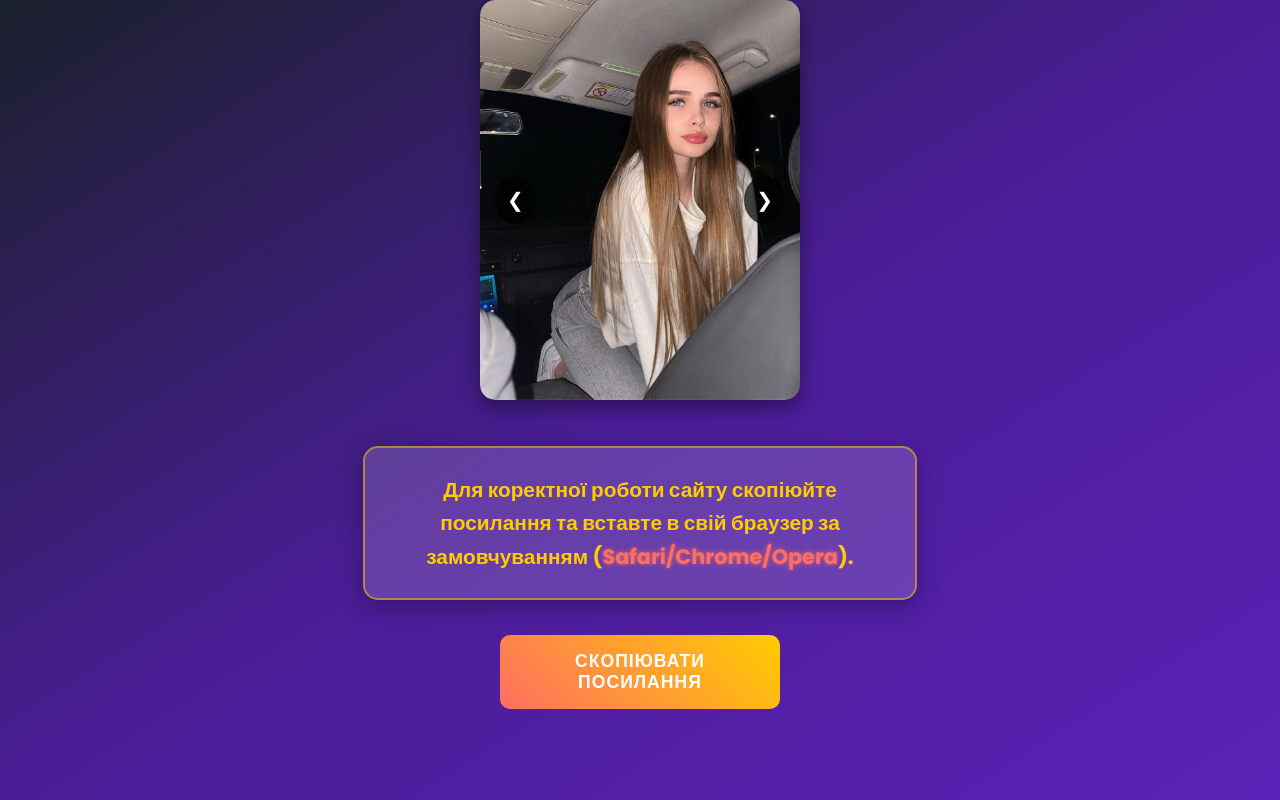
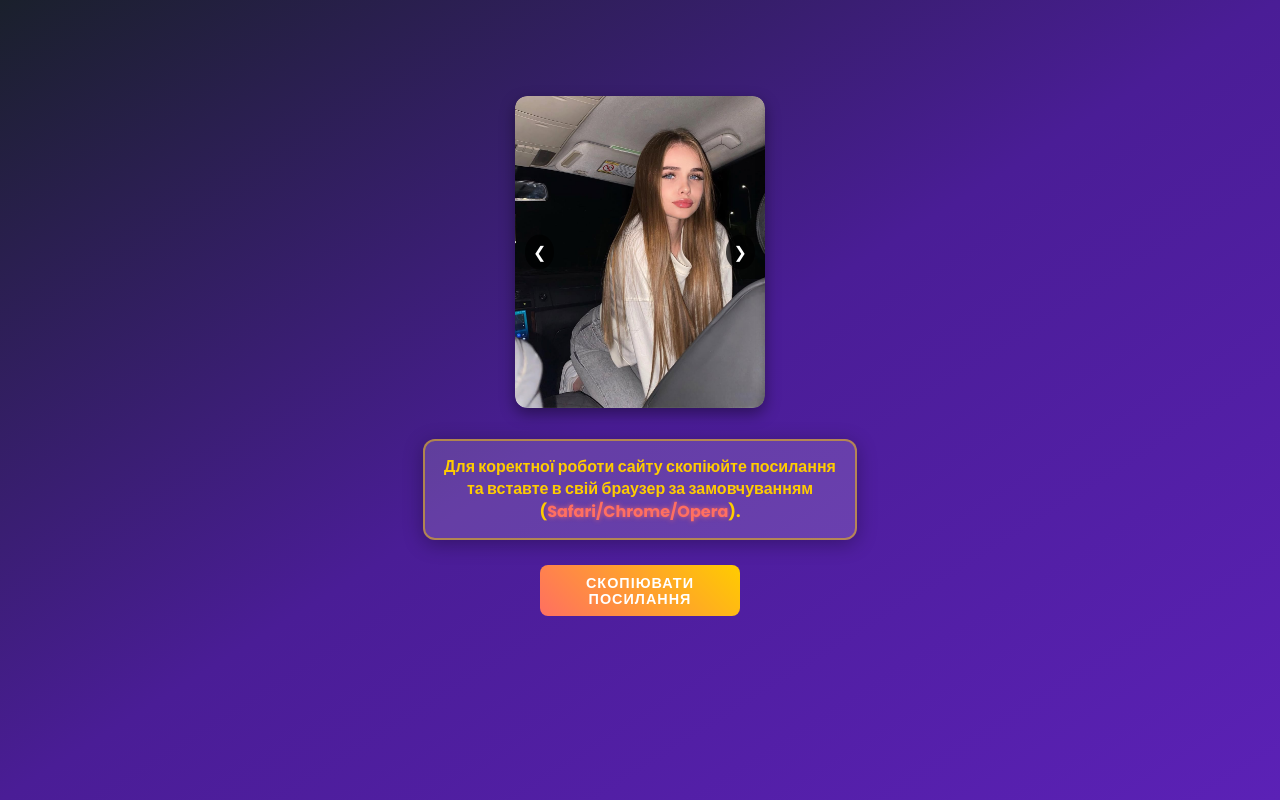
Before and after one commit to rinni11/44, a plain HTML site: page index.html in a window 1280 px wide. Drawn offline with Linux system fonts and the light colour scheme.

Commit message:
Update index.html

```diff
--- a/index.html
+++ b/index.html
@@ -19,12 +19,12 @@
             font-family: 'Poppins', sans-serif;
             height: 100vh;
             text-align: center;
-            padding: 20px;
+            padding: 10px; /* Уменьшил отступы */
             box-sizing: border-box;
             overflow: hidden;
         }
         .container {
-            max-width: 600px;
+            max-width: 500px; /* Уменьшил с 600px */
             width: 100%;
             display: flex;
             flex-direction: column;
@@ -36,11 +36,11 @@
         .carousel {
             position: relative;
             width: 100%;
-            max-width: 320px; /* Слегка увеличил для баланса */
+            max-width: 250px; /* Уменьшил с 320px до 250px */
             overflow: hidden;
-            border-radius: 15px;
-            margin-bottom: 25px;
-            box-shadow: 0 8px 20px rgba(0, 0, 0, 0.4);
+            border-radius: 12px; /* Слегка уменьшил радиус */
+            margin-bottom: 15px; /* Уменьшил отступ */
+            box-shadow: 0 6px 15px rgba(0, 0, 0, 0.4);
         }
         .carousel-images {
             display: flex;
@@ -50,8 +50,8 @@
             width: 100%;
             height: auto;
             flex-shrink: 0;
-            border-radius: 15px;
-            box-shadow: 0 4px 15px rgba(0, 0, 0, 0.3);
+            border-radius: 12px;
+            box-shadow: 0 3px 10px rgba(0, 0, 0, 0.3);
             object-fit: cover;
         }
         .carousel-button {
@@ -61,9 +61,9 @@
             background: rgba(0, 0, 0, 0.7);
             color: white;
             border: none;
-            padding: 12px;
+            padding: 8px; /* Уменьшил размер кнопок */
             cursor: pointer;
-            font-size: 20px;
+            font-size: 16px; /* Уменьшил шрифт */
             border-radius: 50%;
             transition: background 0.3s ease;
         }
@@ -71,42 +71,42 @@
             background: rgba(255, 255, 255, 0.2);
         }
         .prev {
-            left: 15px;
+            left: 10px;
         }
         .next {
-            right: 15px;
+            right: 10px;
         }
         .copy-button {
-            padding: 1rem 2rem;
-            font-size: 1.1rem;
+            padding: 0.6rem 1.2rem; /* Уменьшил размер кнопки */
+            font-size: 0.9rem; /* Уменьшил шрифт */
             font-weight: 700;
             background: linear-gradient(45deg, #FF6F61, #FFCC00);
             color: #fff;
             border: none;
-            border-radius: 10px;
+            border-radius: 8px;
             cursor: pointer;
             width: 100%;
-            max-width: 280px;
+            max-width: 200px; /* Уменьшил с 280px до 200px */
             transition: transform 0.3s ease, box-shadow 0.3s ease;
-            margin: 15px 0;
+            margin: 10px 0; /* Уменьшил отступ */
             text-transform: uppercase;
             letter-spacing: 1px;
         }
         .copy-button:hover {
             transform: scale(1.05);
-            box-shadow: 0 6px 20px rgba(255, 107, 97, 0.5);
+            box-shadow: 0 4px 15px rgba(255, 107, 97, 0.5);
         }
         .instruction {
-            font-size: 1.3rem;
-            font-weight: 700; /* Жирный шрифт */
-            line-height: 1.6;
-            max-width: 500px;
-            color: #FFCC00; /* Яркий жёлтый цвет для текста */
+            font-size: 1rem; /* Уменьшил с 1.3rem до 1rem */
+            font-weight: 700;
+            line-height: 1.4; /* Уменьшил межстрочный интервал */
+            max-width: 400px; /* Уменьшил с 500px */
+            color: #FFCC00;
             background: rgba(255, 255, 255, 0.15);
-            padding: 25px;
-            border-radius: 15px;
-            box-shadow: 0 6px 25px rgba(0, 0, 0, 0.3);
-            margin-bottom: 20px;
+            padding: 15px; /* Уменьшил с 25px */
+            border-radius: 12px;
+            box-shadow: 0 4px 20px rgba(0, 0, 0, 0.3);
+            margin-bottom: 15px; /* Уменьшил отступ */
             border: 2px solid rgba(255, 204, 0, 0.5);
             transition: transform 0.3s ease;
         }
@@ -114,7 +114,7 @@
             transform: translateY(-5px);
         }
         .highlight-browser {
-            color: #FF6F61; /* Контрастный коралловый для браузеров */
+            color: #FF6F61;
             font-weight: 700;
             text-shadow: 0 0 5px rgba(255, 111, 97, 0.8);
         }
```
